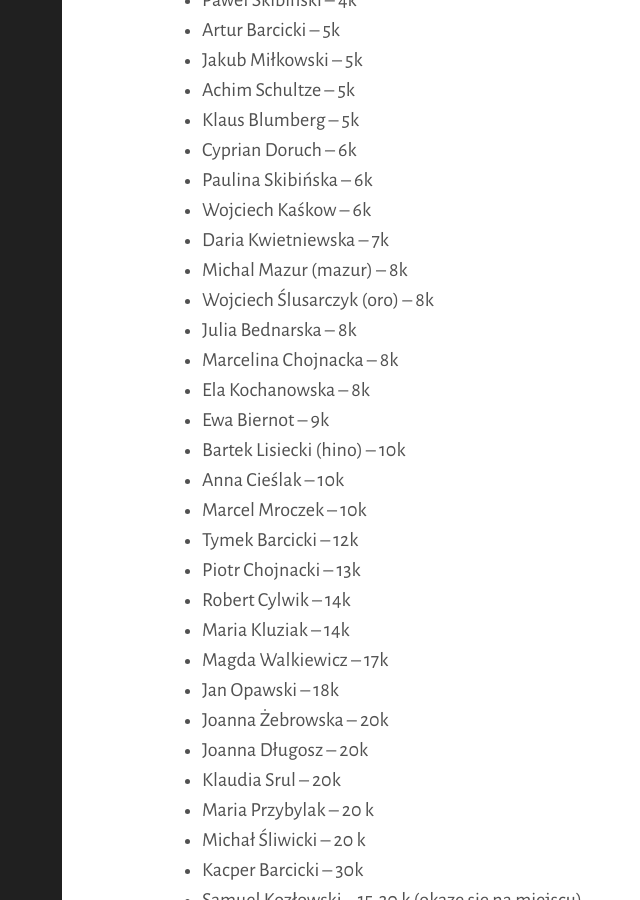
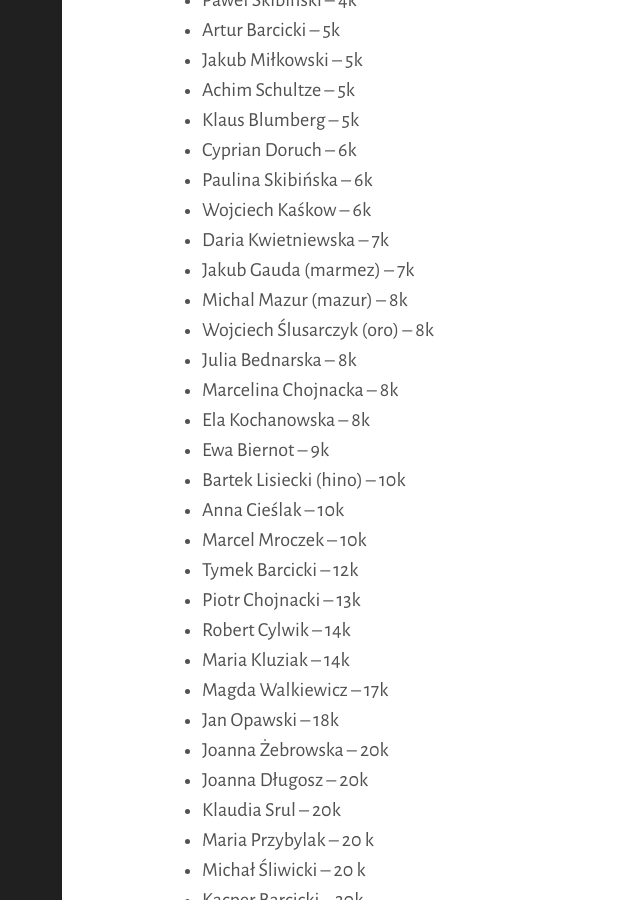
Before and after one commit to tasuki/lsg, a Jekyll site: the page built from zarejestrowani.md, in a window 1280 px wide and 900 px high, scrolled down 1095 px. Shown: the whole window, without its empty margins (298-938 px from the left). Built offline with Jekyll 4.4.1, drawn with Linux system fonts in a browser that asks for light colours; nearby versions of some CDN libraries.

Commit message:
Update zarejestrowani.md

```diff
--- a/zarejestrowani.md
+++ b/zarejestrowani.md
@@ -46,6 +46,7 @@ Zarejestrowani uczestnicy (mniej więcej wg siły):
 - Paulina Skibińska -- 6k
 - Wojciech Kaśkow -- 6k
 - Daria Kwietniewska -- 7k
+- Jakub Gauda (marmez) -- 7k
 - Michal Mazur (mazur) -- 8k
 - Wojciech Ślusarczyk (oro) -- 8k
 - Julia Bednarska -- 8k
```
